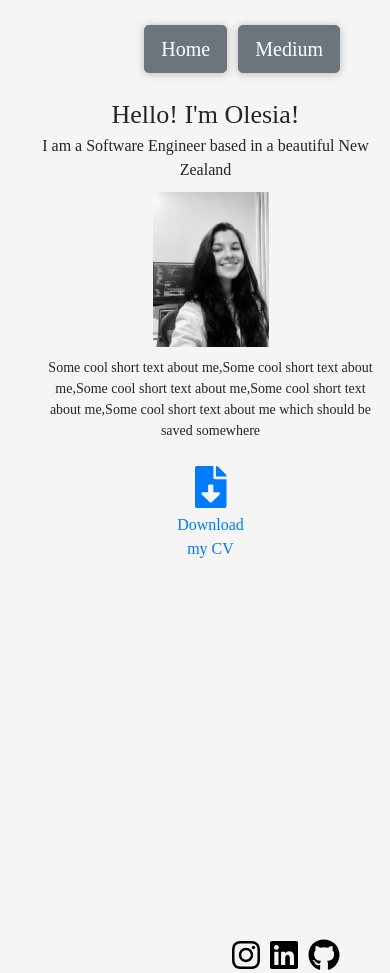
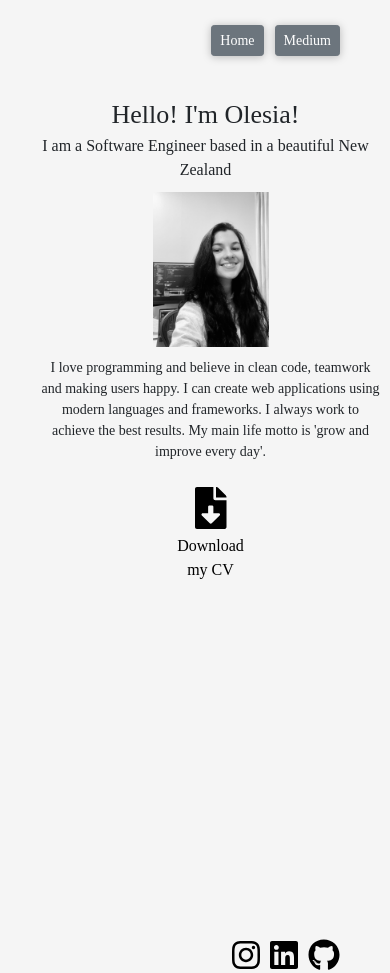
Before and after one commit to olesiaMartushkanova/react-typescript-blog, a React (Create React App) app in the folder my-app/: page / in a window 390 px wide. Both pictures are taken after a click on the button "About me". Built offline with nearby package versions, Linux system fonts and the light colour scheme; no server answers; a web font is replaced by a local one.

Commit message:
impr about me page

```diff
--- a/my-app/src/components/AboutMeButton/AboutMeButton.tsx
+++ b/my-app/src/components/AboutMeButton/AboutMeButton.tsx
@@ -1,8 +1,12 @@
 import { useHistory } from 'react-router-dom';
+import { MEDIA_QUERY_SIZE } from '../../utils/constants';
+import { useMediaQueryHook } from '../../utils/hooks/useMediaQuery';
 import MainButton, { IMainButton } from '../MainButton/MainButton';
 import './AboutMeButton.css';
 
 const AboutMeButton = (props: IMainButton) => {
+  const isPageWide = useMediaQueryHook(MEDIA_QUERY_SIZE.mobile);
+
   const { text, path } = props;
 
   const history = useHistory();
@@ -11,7 +15,10 @@ const AboutMeButton = (props: IMainButton) => {
   };
 
   return (
-    <MainButton className='button__about-me' onClick={buttonHandler}>
+    <MainButton
+      className='button__about-me'
+      onClick={buttonHandler}
+      size={isPageWide ? 'sm' : 'lg'}>
       {text}
     </MainButton>
   );
--- a/my-app/src/components/DownloadCVButton/DowlonadCVButton.tsx
+++ b/my-app/src/components/DownloadCVButton/DowlonadCVButton.tsx
@@ -5,8 +5,8 @@ import './DownloadCVButton.css';
 const DownloadCVButton = () => {
   return (
     <section className='section__download-cv'>
+      <FontAwesomeIcon icon={faFileDownload} size='3x' color='black' />
       <a href='CV.pdf' download target='_blank' className='button__download-cv'>
-        <FontAwesomeIcon icon={faFileDownload} size='3x' />
         <label className='label__download-cv'>Download my CV</label>
       </a>
     </section>
--- a/my-app/src/components/DownloadCVButton/DownloadCVButton.css
+++ b/my-app/src/components/DownloadCVButton/DownloadCVButton.css
@@ -1,13 +1,11 @@
 .section__download-cv {
   display: flex;
+  flex-direction: column;
+  align-items: center;
   justify-content: center;
 }
 
 .button__download-cv {
-  display: flex;
-  flex-direction: column;
-  align-items: center;
-  cursor: pointer;
   border: none;
   width: 70px;
   text-align: center;
@@ -17,4 +15,10 @@
   margin-top: 5px;
   font-size: 16px;
   font-family: 'Rhodium Libre', serif;
+  color: black;
+  cursor: pointer;
 }
+
+a :hover {
+  color: blue;
+}
--- a/my-app/src/components/MainButton/MainButton.tsx
+++ b/my-app/src/components/MainButton/MainButton.tsx
@@ -16,7 +16,11 @@ const MainButton: React.FC<IMainButton> = (props) => {
   const classes = 'button__main ' + className;
 
   return (
-    <Button className={classes} variant='secondary' size='lg' onClick={onClick}>
+    <Button
+      className={classes}
+      variant='secondary'
+      size={props.size || 'lg'}
+      onClick={onClick}>
       {text}
       {children}
     </Button>
--- a/my-app/src/components/MediumButton/MediumButton.tsx
+++ b/my-app/src/components/MediumButton/MediumButton.tsx
@@ -1,13 +1,22 @@
+import { MEDIA_QUERY_SIZE } from '../../utils/constants';
+import { useMediaQueryHook } from '../../utils/hooks/useMediaQuery';
 import MainButton, { IMainButton } from '../MainButton/MainButton';
 
 const MediumButton = (props: IMainButton) => {
+  const isPageWide = useMediaQueryHook(MEDIA_QUERY_SIZE.mobile);
+
   const { path } = props;
 
   const buttonHandler = () => {
     window.open(path, '_blank');
   };
 
-  return <MainButton onClick={buttonHandler} text='Medium'></MainButton>;
+  return (
+    <MainButton
+      onClick={buttonHandler}
+      text='Medium'
+      size={isPageWide ? 'sm' : 'lg'}></MainButton>
+  );
 };
 
 export default MediumButton;
--- a/my-app/src/pages/AboutMe/AboutMe.css
+++ b/my-app/src/pages/AboutMe/AboutMe.css
@@ -50,6 +50,7 @@
 
   .aside__text__main-about-me {
     margin-bottom: 20px;
+    text-align: justify;
   }
 
   .button__more-about-me {
--- a/my-app/src/pages/AboutMe/AboutMe.tsx
+++ b/my-app/src/pages/AboutMe/AboutMe.tsx
@@ -22,9 +22,10 @@ const AboutMe = () => {
 
             <section className='section__about-me__main'>
               <aside className='aside__text__main-about-me'>
-                Some cool short text about me,Some cool short text about me,Some
-                cool short text about me,Some cool short text about me,Some cool
-                short text about me which should be saved somewhere
+                I love programming and believe in clean code, teamwork and
+                making users happy. I can create web applications using modern
+                languages and frameworks. I always work to achieve the best
+                results. My main life motto is 'grow and improve every day'.
               </aside>
               <DownloadCVButton />
             </section>
--- a/my-app/src/pages/Home/Home.tsx
+++ b/my-app/src/pages/Home/Home.tsx
@@ -1,5 +1,10 @@
 import './Home.css';
-import { ABOUT_ME_PATH, LATEST_POSTS, TITLE_TEXT } from '../../utils/constants';
+import {
+  ABOUT_ME_PATH,
+  LATEST_POSTS,
+  MEDIA_QUERY_SIZE,
+  TITLE_TEXT,
+} from '../../utils/constants';
 import LatestPosts from '../../components/LatestPosts/LatestPosts';
 import 'bootstrap/dist/css/bootstrap.min.css';
 import ContactForm from '../../components/ContactForm/ContactForm';
@@ -7,7 +12,8 @@ import Page from '../../components/Page/Page';
 import { useMediaQueryHook } from '../../utils/hooks/useMediaQuery';
 
 const Home = () => {
-  let isPageWide = useMediaQueryHook('(min-width: 769px)');
+  const isPageWide = useMediaQueryHook(MEDIA_QUERY_SIZE.desktop);
+
   return (
     <Page path={ABOUT_ME_PATH} text='About me'>
       <main className='main__home'>
```
